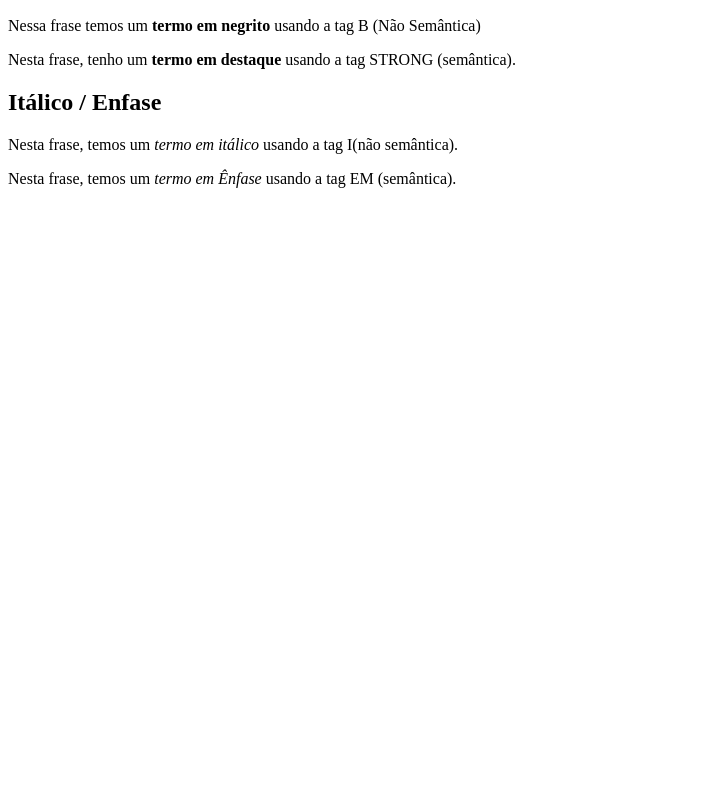
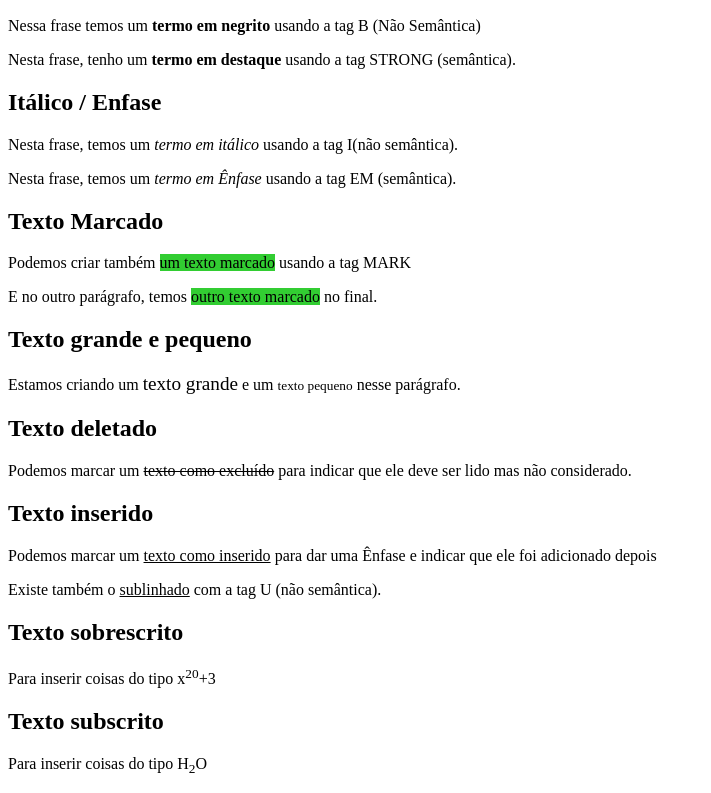
Before and after one commit to JoaoLucasmcS/HTML-CSS-Guanabara, a plain HTML site: page exercicios/ex008/index.html in a window 1280 px wide. Shown: the part 110-903 px from the top of the page, without its empty margins (0-711 px from the left). Before the commit the page ends 800 px from the top, so only its background shows below. Drawn offline with Linux system fonts and the light colour scheme.

Commit message:
Aula sobre semântica
Aprendi mais tags de marcação : mark, big, small, sub, sup, ins e del.

```diff
--- a/exercicios/ex008/index.html
+++ b/exercicios/ex008/index.html
@@ -5,6 +5,11 @@
     <meta http-equiv="X-UA-Compatible" content="IE=edge">
     <meta name="viewport" content="width=device-width, initial-scale=1.0">
     <title>Formatação de Texto</title>
+    <style>
+        mark{
+            background-color: limegreen;
+        }
+    </style>
 </head>
 <body>
     <h1>Principais Formatações</h1>
@@ -14,6 +19,19 @@
     <h2>Itálico / Enfase</h2>
     <p>Nesta frase, temos um <i>termo em itálico</i> usando a tag I(não semântica).</p>
     <p>Nesta frase, temos um <em>termo em Ênfase</em> usando a tag EM (semântica).</p>
-
+    <h2>Texto Marcado</h2>
+    <p>Podemos criar também <mark> um texto marcado</mark> usando a tag MARK</p>
+    <p>E no outro parágrafo, temos <mark>outro texto marcado</mark> no final.</p>
+    <h2>Texto grande e pequeno</h2>
+    <p>Estamos criando um <big>texto grande</big> e um <small>texto pequeno</small> nesse parágrafo. </p>
+    <h2>Texto deletado</h2>
+    <p>Podemos marcar um <del>texto como excluído</del> para indicar que ele deve ser lido mas não considerado.</p>
+    <h2>Texto inserido</h2>
+    <p>Podemos marcar um <ins>texto como inserido</ins> para dar uma Ênfase e indicar que ele foi adicionado depois</p>
+    <p>Existe também o <u>sublinhado</u> com a tag U (não semântica).</p>
+    <h2>Texto sobrescrito</h2>
+    <p>Para inserir coisas do tipo x<sup>20</sup>+3</p>
+    <h2>Texto subscrito</h2>
+    <p>Para inserir coisas do tipo H<sub>2</sub>O</p>
 </body>
 </html>
```
